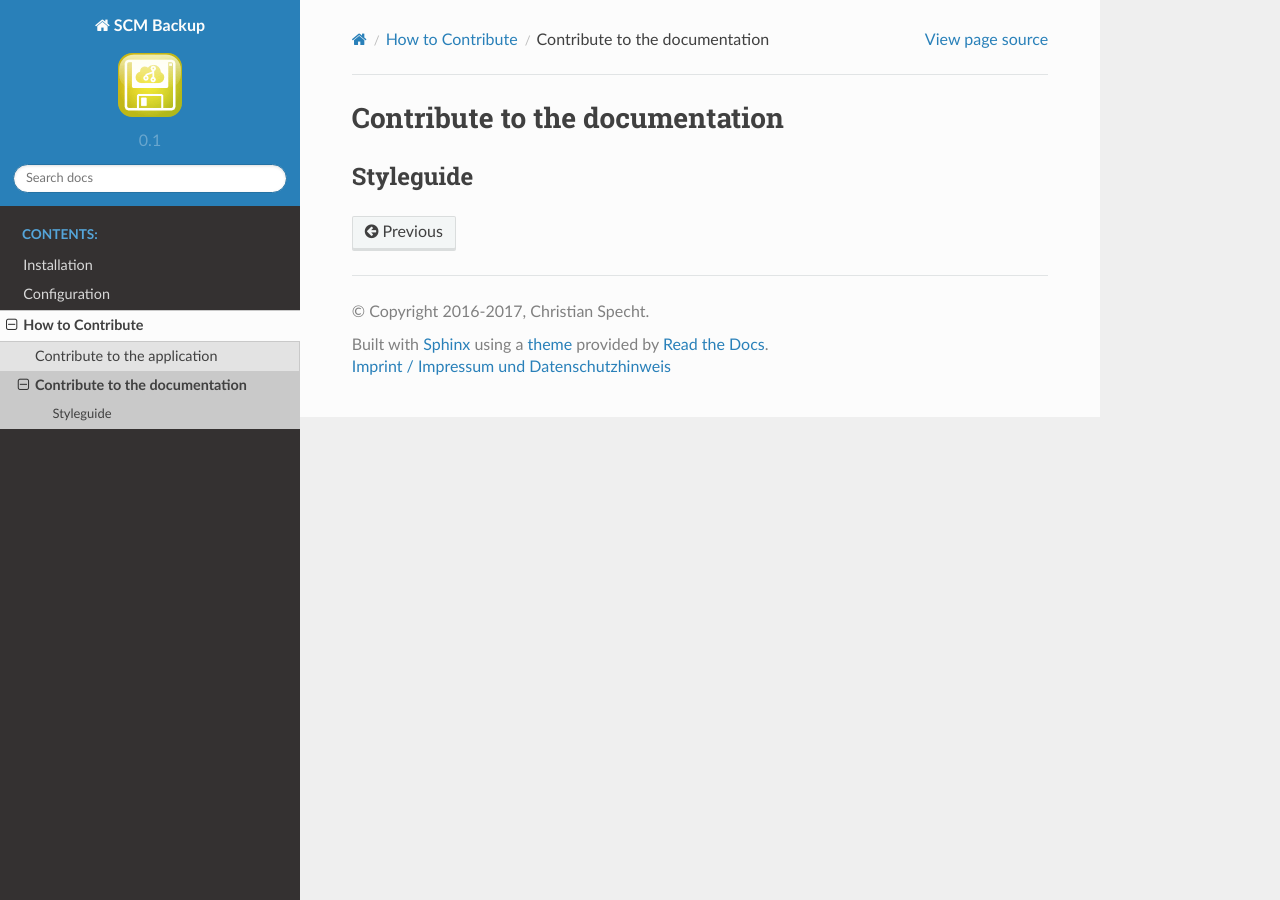
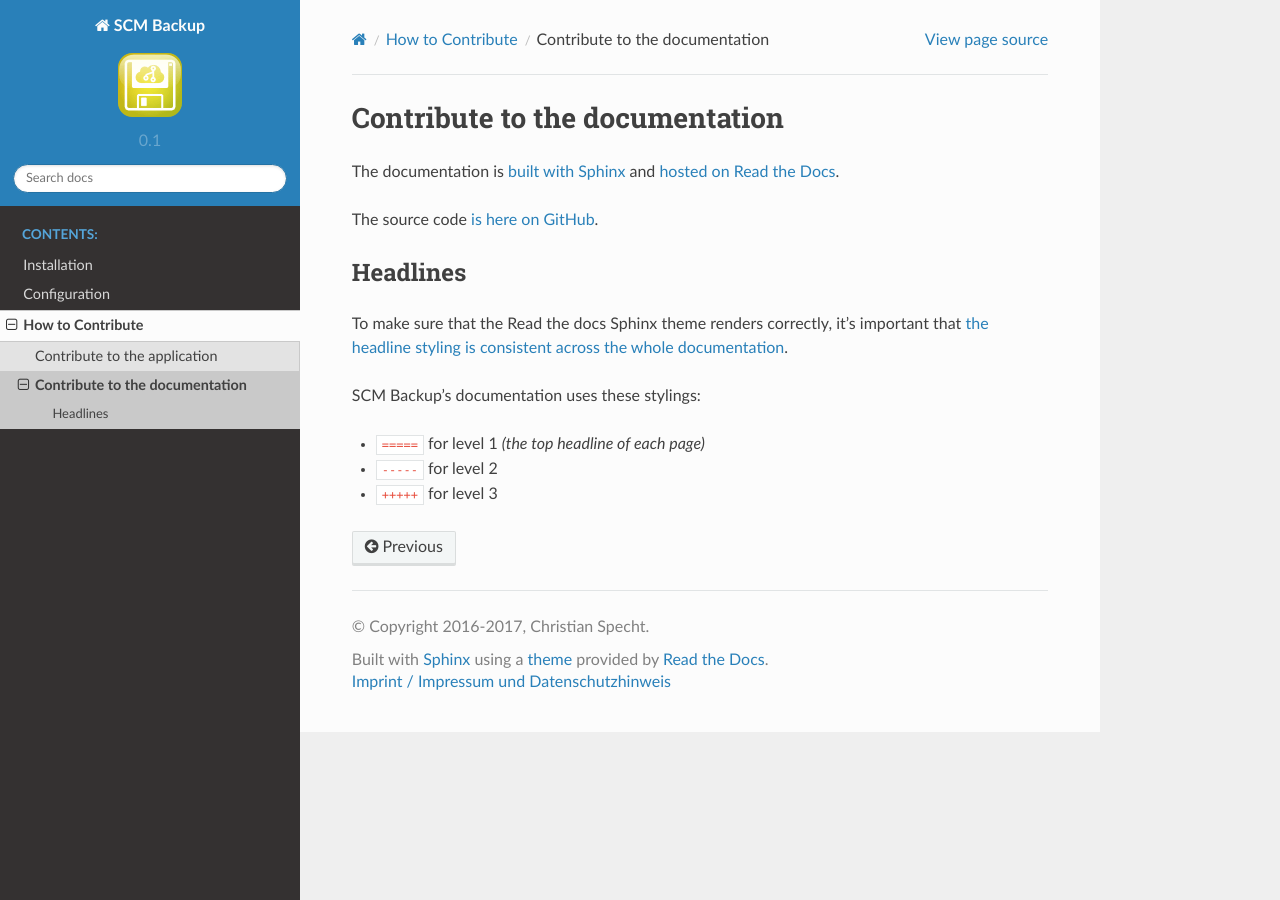
Before and after one commit to christianspecht/scm-backup-docs, a Sphinx documentation site: the page built from source/contribute-docs.rst, in a window 1280 px wide. Built offline with Sphinx 7.4.7 and the Read the Docs theme 2.0.0, drawn with Linux system fonts in a browser that asks for light colours.

Commit message:
documentation

```diff
--- a/source/contribute-docs.rst
+++ b/source/contribute-docs.rst
@@ -1,5 +1,18 @@
 Contribute to the documentation
 ===============================
 
-Styleguide
-----------
+The documentation is `built with Sphinx <http://www.sphinx-doc.org/>`_ and `hosted on Read the Docs <http://readthedocs.org/projects/scm-backup-docs/>`_.
+
+The source code `is here on GitHub <https://github.com/christianspecht/scm-backup-docs/>`_.
+
+
+Headlines
+---------
+
+To make sure that the Read the docs Sphinx theme renders correctly, it's important that `the headline styling is consistent across the whole documentation <https://github.com/rtfd/sphinx_rtd_theme#how-the-table-of-contents-builds>`_.
+
+SCM Backup's documentation uses these stylings:
+
+- ``=====`` for level 1 *(the top headline of each page)*
+- ``-----`` for level 2
+- ``+++++`` for level 3
```
